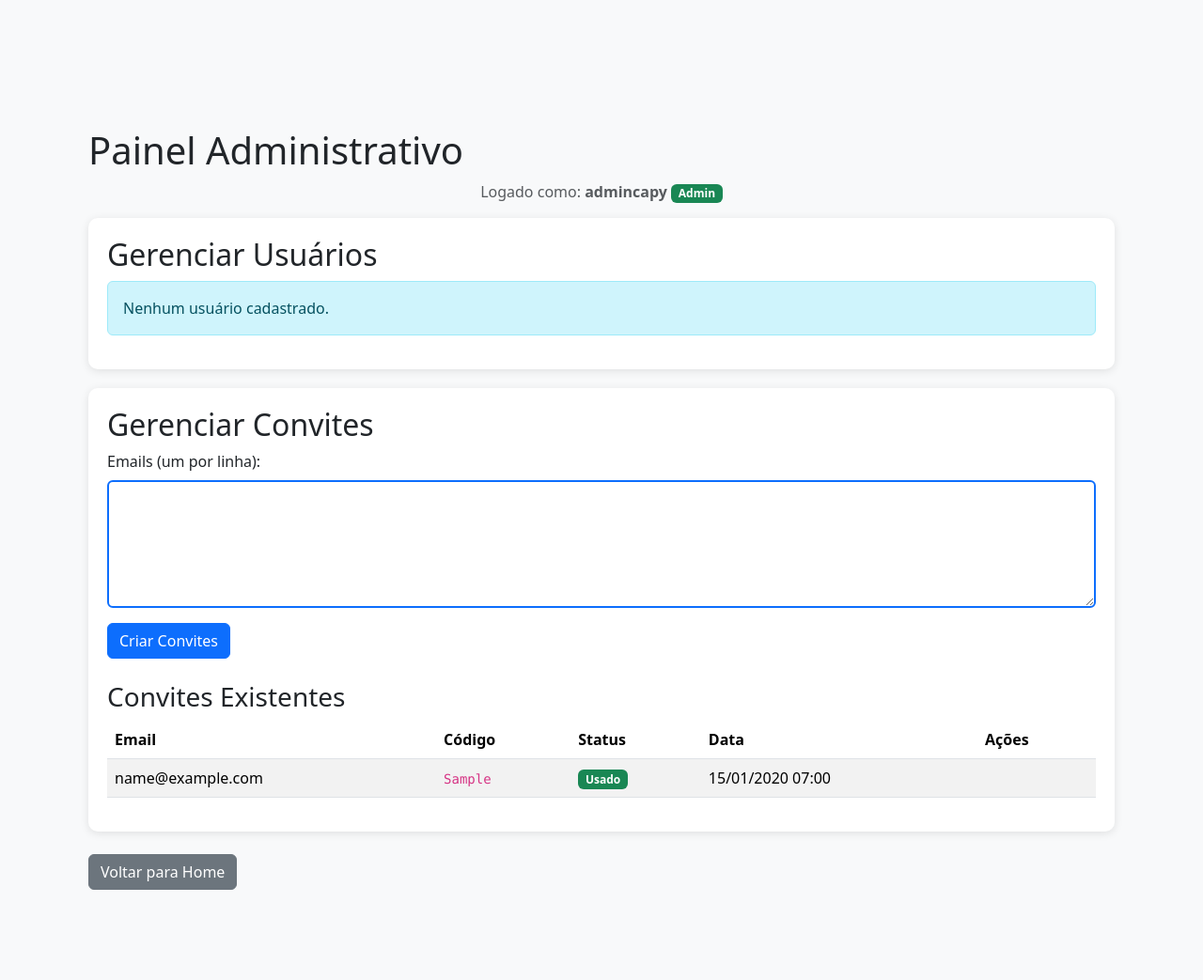
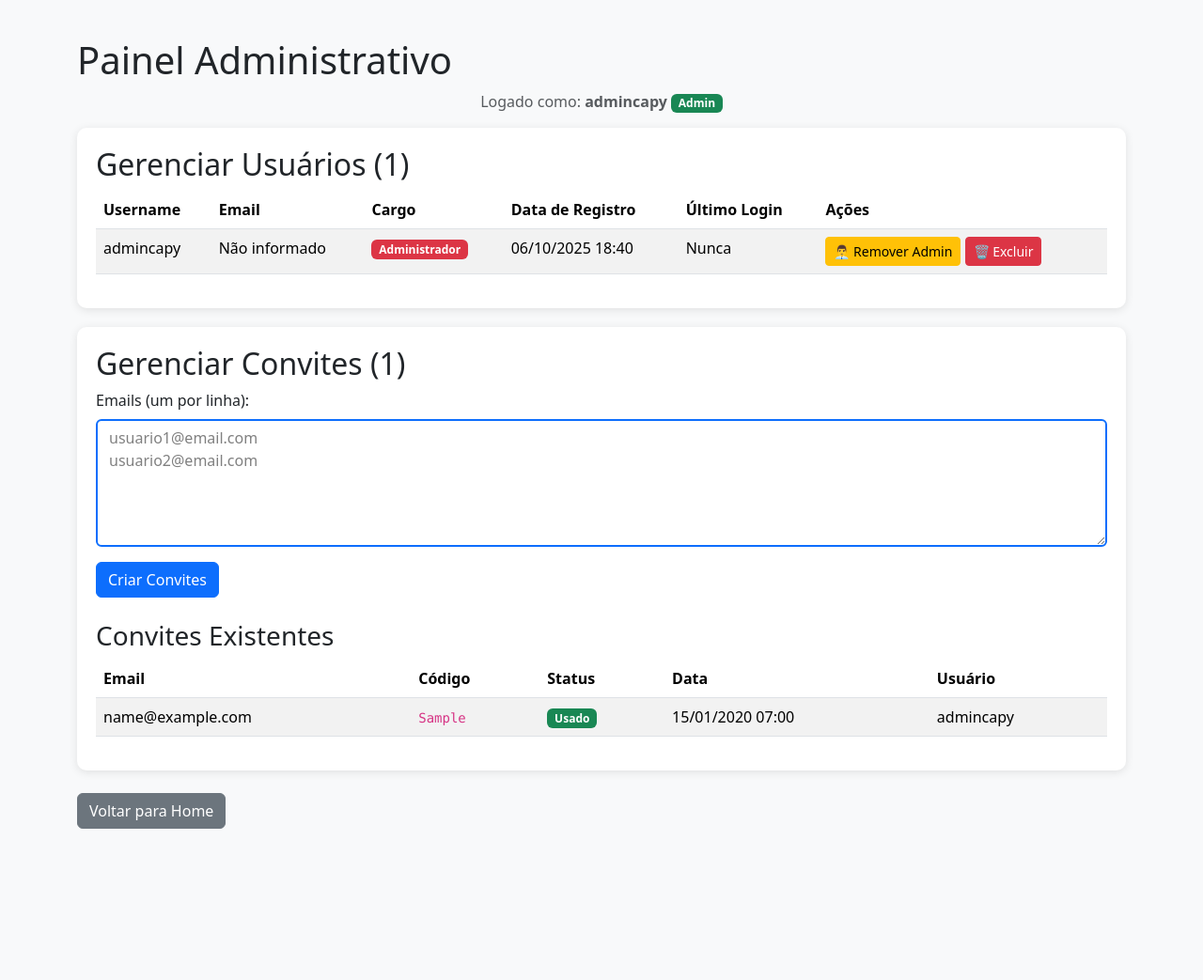
Before and after one commit to LbranquinhoDev/capyverb.github.io, a Django app: page /painel/convites/ in a window 1280 px wide. Shown: the part 56-1099 px from the top of the page at 94% size. After the commit the page ends 938 px from the top, so only its background shows below. Run offline with Django 5.2, Linux system fonts and the light colour scheme; a user stored in the database is signed in; data comes from the database, SQL or seed files in the repository; tables that the repository leaves empty hold one stand-in row (values such as "Sample post").

Commit message:
Corrigindo o painel convites

```diff
--- a/princi/templates/princi/admin_convites.html
+++ b/princi/templates/princi/admin_convites.html
@@ -15,11 +15,7 @@
             margin-bottom: 20px;
             box-shadow: 0 2px 10px rgba(0,0,0,0.1);
         }
-        .badge-cliente { background-color: #17a2b8; }
-        .badge-admin { background-color: #dc3545; }
-        .badge-empresa { background-color: #28a745; }
     </style>
-
 </head>
 <body class="bg-light">
     <nav class="navbar navbar-expand-md navbar-dark fixed-top ps-3 pe-3">
@@ -42,8 +38,6 @@
     </nav>
 
     <div class="container mt-5 py-5">
-
-    <div class="container mt-5 py-5">
         <h1>Painel Administrativo</h1>
         <p class="text-muted">Logado como: <strong>{{ user.username }}</strong> <span class="badge bg-success">Admin</span></p>
 
@@ -58,7 +52,7 @@
 
         <!-- SEÇÃO: GERENCIAR USUÁRIOS -->
         <div class="user-management">
-            <h2>Gerenciar Usuários</h2>
+            <h2>Gerenciar Usuários ({{ usuarios.count }})</h2>
 
             {% if usuarios %}
             <div class="table-responsive">
@@ -77,24 +71,28 @@
                         {% for usuario in usuarios %}
                         <tr>
                             <td>{{ usuario.username }}</td>
-                            <td>{{ usuario.email }}</td>
+                            <td>{{ usuario.email|default:"Não informado" }}</td>
                             <td>
-                                <form method="post" class="d-inline" action="{% url 'alterar_cargo' usuario.id %}">
-                                    {% csrf_token %}
-                                    <select name="cargo" class="form-select form-select-sm" onchange="this.form.submit()">
-                                        <option value="cliente" {% if not usuario.is_staff and not usuario.is_superuser %}selected{% endif %}>Cliente</option>
-                                        <option value="admin" {% if usuario.is_staff %}selected{% endif %}>Admin</option>
-                                        <option value="empresa" {% if usuario.profile.tipo == 'empresa' %}selected{% endif %}>Empresa Parceira</option>
-                                    </select>
-                                </form>
+                                {% if usuario.is_staff %}
+                                    <span class="badge bg-danger">Administrador</span>
+                                {% else %}
+                                    <span class="badge bg-info">Usuário</span>
+                                {% endif %}
                             </td>
                             <td>{{ usuario.date_joined|date:"d/m/Y H:i" }}</td>
                             <td>{{ usuario.last_login|date:"d/m/Y H:i"|default:"Nunca" }}</td>
                             <td>
-                                <form method="post" action="{% url 'excluir_usuario' usuario.id %}" class="d-inline" onsubmit="return confirm('Tem certeza que deseja excluir este usuário?')">
-                                    {% csrf_token %}
-                                    <button type="submit" class="btn btn-sm btn-danger">Excluir</button>
-                                </form>
+                                <!-- BOTÃO ALTERAR CARGO - CORRIGIDO -->
+                                <a href="{% url 'alterar_cargo' usuario.id %}" class="btn btn-sm btn-warning"
+                                   onclick="return confirm('Tem certeza que quer {% if usuario.is_staff %}remover{% else %}adicionar{% endif %} privilégios de admin para {{ usuario.username }}?')">
+                                    {% if usuario.is_staff %}👨‍💼 Remover Admin{% else %}👤 Tornar Admin{% endif %}
+                                </a>
+
+                                <!-- BOTÃO EXCLUIR USUÁRIO - CORRIGIDO -->
+                                <a href="{% url 'excluir_usuario' usuario.id %}" class="btn btn-sm btn-danger"
+                                   onclick="return confirm('Tem certeza que deseja excluir o usuário {{ usuario.username }}?')">
+                                    🗑️ Excluir
+                                </a>
                             </td>
                         </tr>
                         {% endfor %}
@@ -110,13 +108,13 @@
 
         <!-- SEÇÃO: GERENCIAR CONVITES -->
         <div class="invite-management">
-            <h2>Gerenciar Convites</h2>
+            <h2>Gerenciar Convites ({{ convites.count }})</h2>
 
             <form method="post" class="mb-4">
                 {% csrf_token %}
                 <div class="mb-3">
                     <label class="form-label">Emails (um por linha):</label>
-                    <textarea name="emails" class="form-control" rows="5" ></textarea>
+                    <textarea name="emails" class="form-control" rows="5" placeholder="usuario1@email.com&#10;usuario2@email.com"></textarea>
                 </div>
                 <button type="submit" class="btn btn-primary">Criar Convites</button>
             </form>
@@ -131,7 +129,7 @@
                             <th>Código</th>
                             <th>Status</th>
                             <th>Data</th>
-                            <th>Ações</th>
+                            <th>Usuário</th>
                         </tr>
                     </thead>
                     <tbody>
@@ -148,10 +146,10 @@
                             </td>
                             <td>{{ convite.data_criacao|date:"d/m/Y H:i" }}</td>
                             <td>
-                                {% if not convite.usado %}
-                                <a href="{% url 'enviar_convite' convite.id %}" class="btn btn-sm btn-outline-primary">
-                                    Ver Código
-                                </a>
+                                {% if convite.usuario %}
+                                    {{ convite.usuario.username }}
+                                {% else %}
+                                    -
                                 {% endif %}
                             </td>
                         </tr>
--- a/princi/urls.py
+++ b/princi/urls.py
@@ -11,4 +11,5 @@
     path('painel/convites/', views.admin_convites, name='admin_convites'),
     path('painel/excluir-usuario/<int:user_id>/', views.excluir_usuario, name='excluir_usuario'),
     path('painel/alterar-cargo/<int:user_id>/', views.alterar_cargo, name='alterar_cargo'),
+    path('painel/enviar-convite/<int:convite_id>/', views.enviar_convite, name='enviar_convite'),
 ]
--- a/princi/views.py
+++ b/princi/views.py
@@ -77,8 +77,6 @@
 @user_passes_test(is_admin)
 def admin_convites(request):
     try:
-        print("=== DEBUG: admin_convites chamada ===")
-
         # Verificação de permissão
         if not request.user.is_staff:
             messages.error(request, 'Acesso restrito para administradores.')
@@ -86,41 +84,44 @@
 
         # Processa criação de convites
         if request.method == 'POST':
-            print("=== DEBUG: Método POST detectado ===")
             emails = request.POST.get('emails', '').split('\n')
-            print(f"=== DEBUG: Emails recebidos: {emails} ===")
+            convites_criados = 0
 
-            convites_criados = 0
             for email in emails:
                 email = email.strip()
                 if email:
-                    print(f"=== DEBUG: Processando email: {email} ===")
-                    try:
-                        convite, created = Convite.objects.get_or_create(email=email)
-                        print(f"=== DEBUG: Convite criado: {created}, ID: {convite.id} ===")
-                        if created:
-                            convites_criados += 1
-                    except Exception as e:
-                        print(f"=== DEBUG: Erro ao criar convite para {email}: {str(e)} ===")
-                        messages.error(request, f'Erro ao criar convite para {email}: {str(e)}')
+                    # Usa get_or_create mas força criação se não existir
+                    convite, created = Convite.objects.get_or_create(
+                        email=email,
+                        defaults={'usado': False}
+                    )
+                    if created:
+                        convites_criados += 1
+                        print(f"Convite criado: {convite.email} - {convite.codigo}")
 
-            messages.success(request, f'{convites_criados} convites criados!')
-            print(f"=== DEBUG: Redirecionando após POST ===")
+            if convites_criados > 0:
+                messages.success(request, f'{convites_criados} convites criados com sucesso!')
+            else:
+                messages.info(request, 'Nenhum novo convite criado (já existiam)')
+
             return redirect('admin_convites')
 
-        # Mostra lista de convites
-        print("=== DEBUG: Buscando convites no banco ===")
+        # Busca TODOS os convites e usuários
         convites = Convite.objects.all().order_by('-data_criacao')
-        print(f"=== DEBUG: {convites.count()} convites encontrados ===")
+        usuarios = User.objects.all().order_by('-date_joined')  # Todos os usuários
 
-        return render(request, 'princi/admin_convites.html', {'convites': convites})
+        context = {
+            'convites': convites,
+            'usuarios': usuarios,  # Adiciona usuários ao contexto
+        }
+
+        return render(request, 'princi/admin_convites.html', context)
 
     except Exception as e:
-        print(f"=== DEBUG: ERRO GERAL em admin_convites: {str(e)} ===")
-        import traceback
-        print(f"=== DEBUG: Traceback: {traceback.format_exc()} ===")
-        messages.error(request, f'Erro interno: {str(e)}')
-        return redirect('index')
+        print(f"ERRO em admin_convites: {str(e)}")
+        messages.error(request, f'Erro ao processar: {str(e)}')
+        return redirect('admin_convites')
+
 
 @login_required
 @user_passes_test(is_admin)
```
